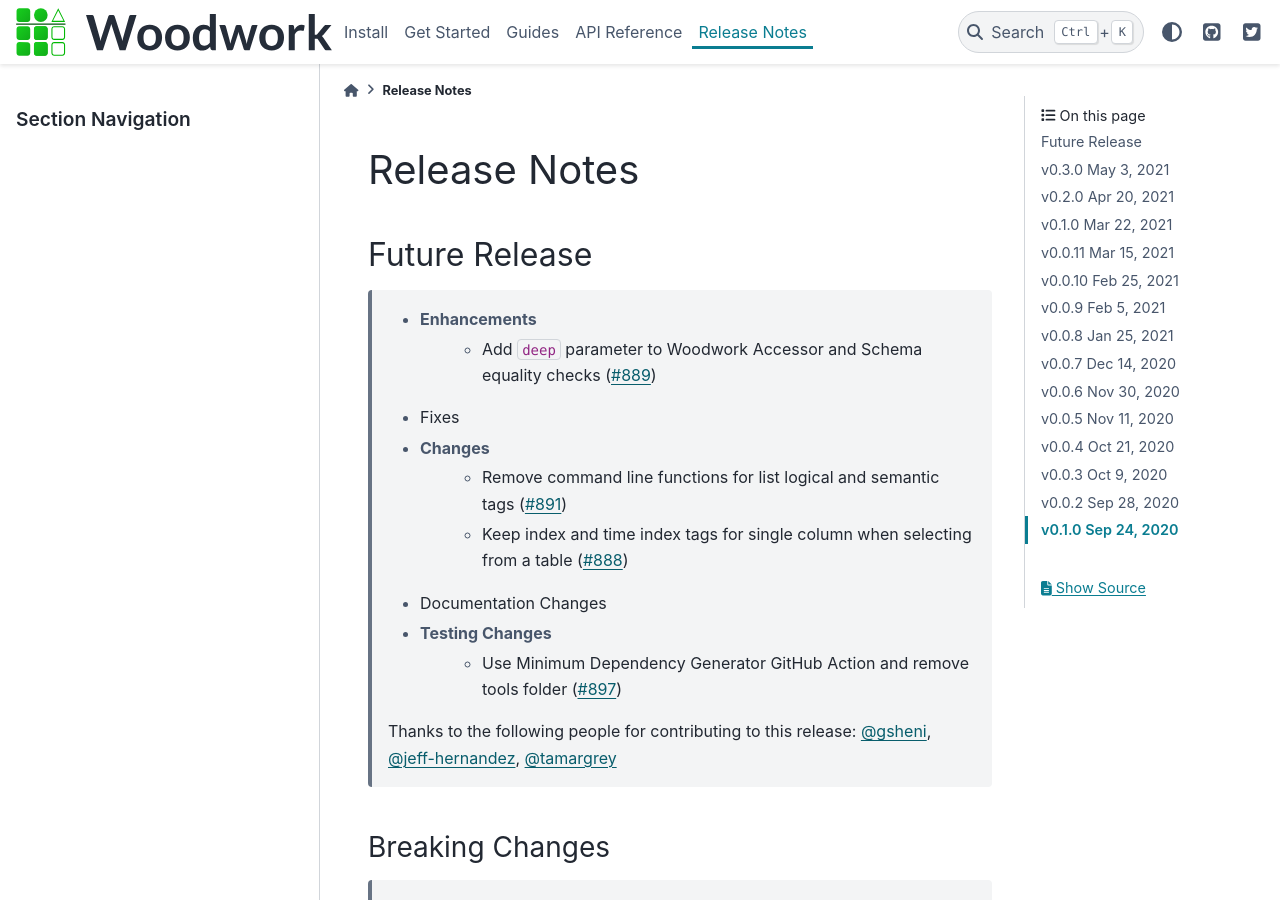
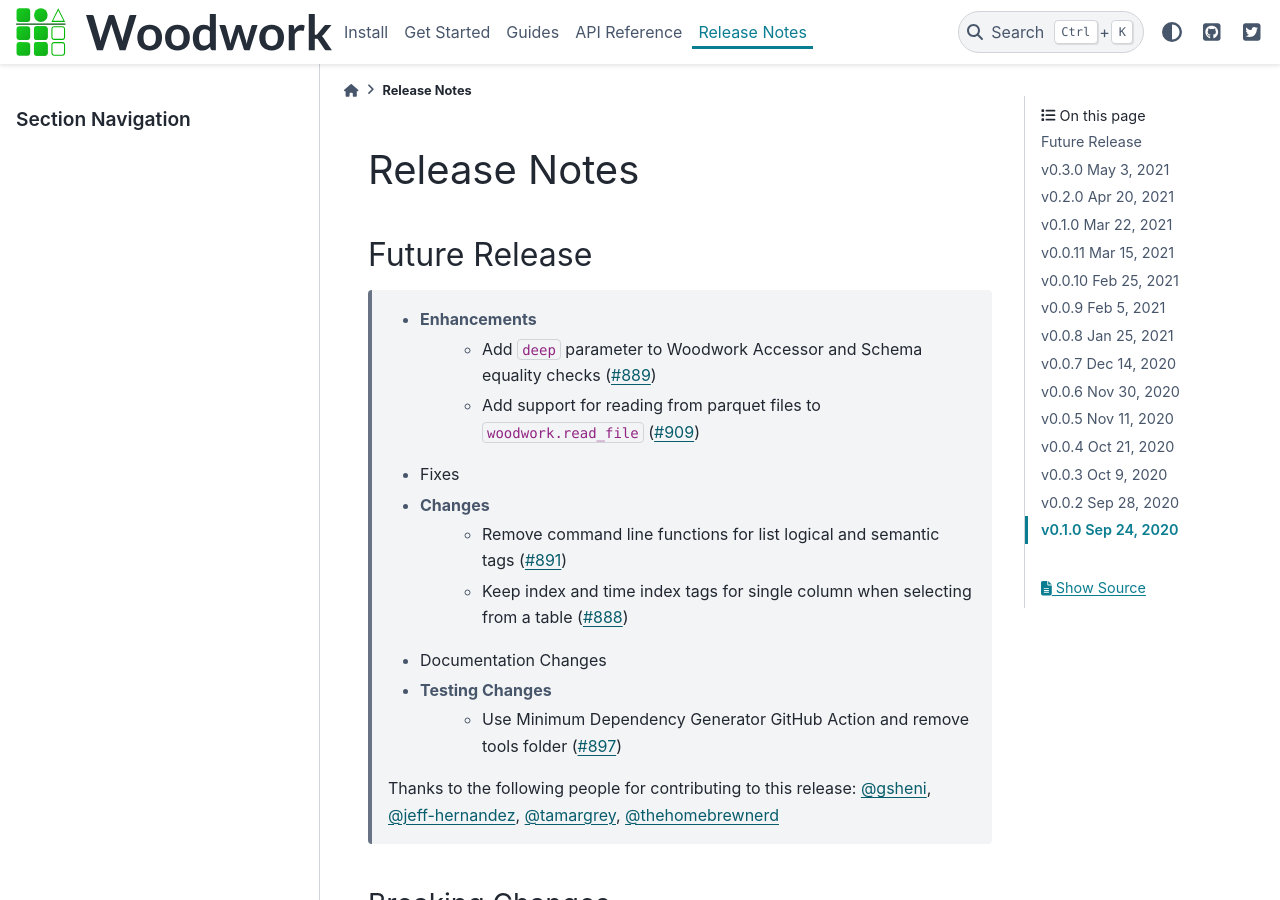
Before and after one commit to alteryx/woodwork, a Sphinx documentation site: the page built from docs/source/release_notes.rst, in a window 1280 px wide and 900 px high. Built offline with Sphinx 7.4.7 and the PyData theme 0.15.4, drawn with Linux system fonts in a browser that asks for light colours; comment, search, counter and statistics services are not loaded.

Commit message:
update release notes

```diff
--- a/docs/source/release_notes.rst
+++ b/docs/source/release_notes.rst
@@ -6,6 +6,7 @@
 ==============
     * Enhancements
         * Add ``deep`` parameter to Woodwork Accessor and Schema equality checks (:pr:`889`)
+        * Add support for reading from parquet files to ``woodwork.read_file`` (:pr:`909`)
     * Fixes
     * Changes
         * Remove command line functions for list logical and semantic tags (:pr:`891`)
@@ -15,7 +16,7 @@
         * Use Minimum Dependency Generator GitHub Action and remove tools folder (:pr:`897`)
 
     Thanks to the following people for contributing to this release:
-    :user:`gsheni`, :user:`jeff-hernandez`, :user:`tamargrey`
+    :user:`gsheni`, :user:`jeff-hernandez`, :user:`tamargrey`, :user:`thehomebrewnerd`
 
 Breaking Changes
 ++++++++++++++++
```
